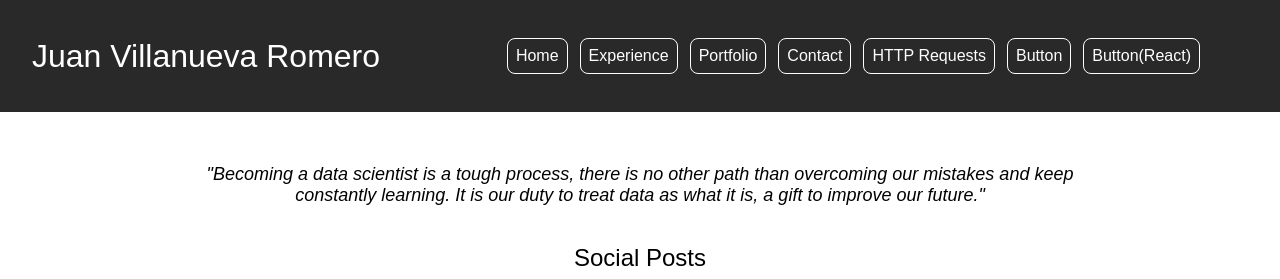
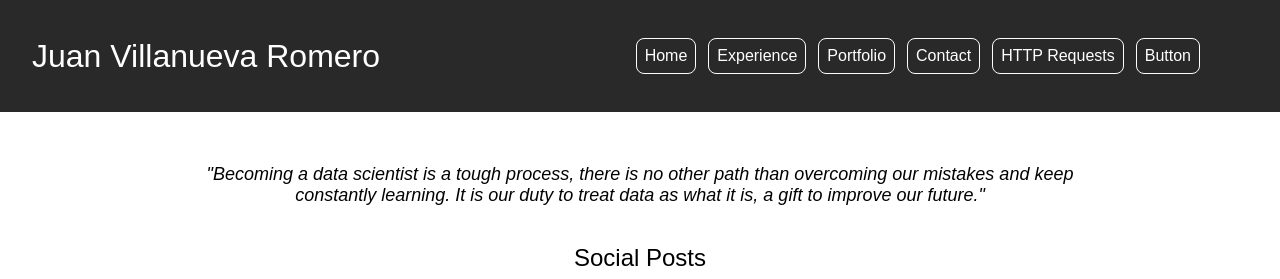
Before and after one commit to juan-villa02/CSE134B-HW5, a plain HTML site: page index.html in a window 1280 px wide. Shown: the top 279 px of the page. Drawn offline with Linux system fonts and the light colour scheme.

```diff
--- a/index.html
+++ b/index.html
@@ -20,7 +20,6 @@
             <a id = "contact" class = "navlink" href="contact.html">Contact</a>
             <a id = "httpRequests" class = "navlink" href="methodtest.html">HTTP Requests</a>
             <a id = "buttonTrack" class = "navlink" href="webcomponent.html">Button</a>
-            <a id = "buttonReact" class = "navlink" href="extracredit.html">Button(React)</a>
         </nav>
     </header>
     <main>
```
